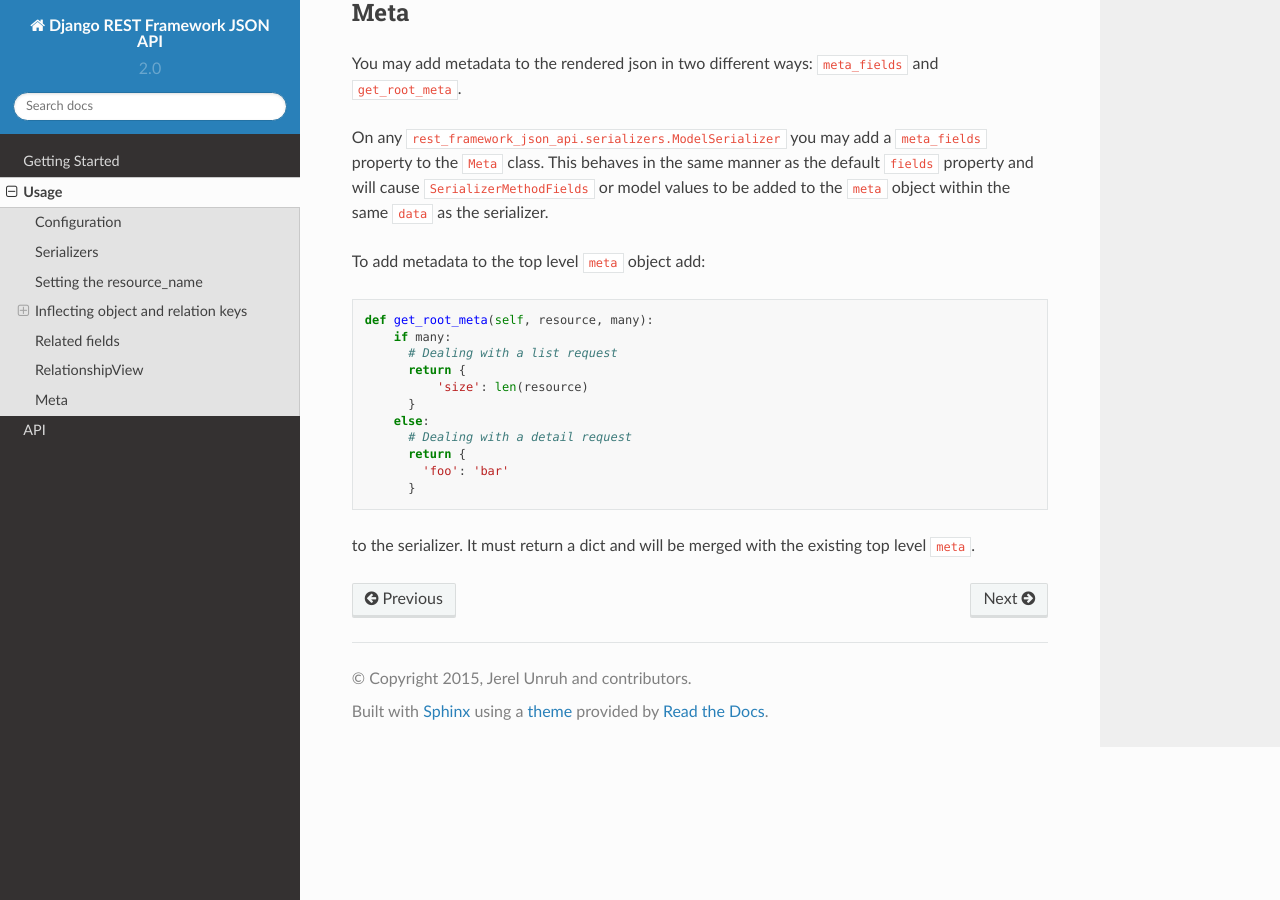
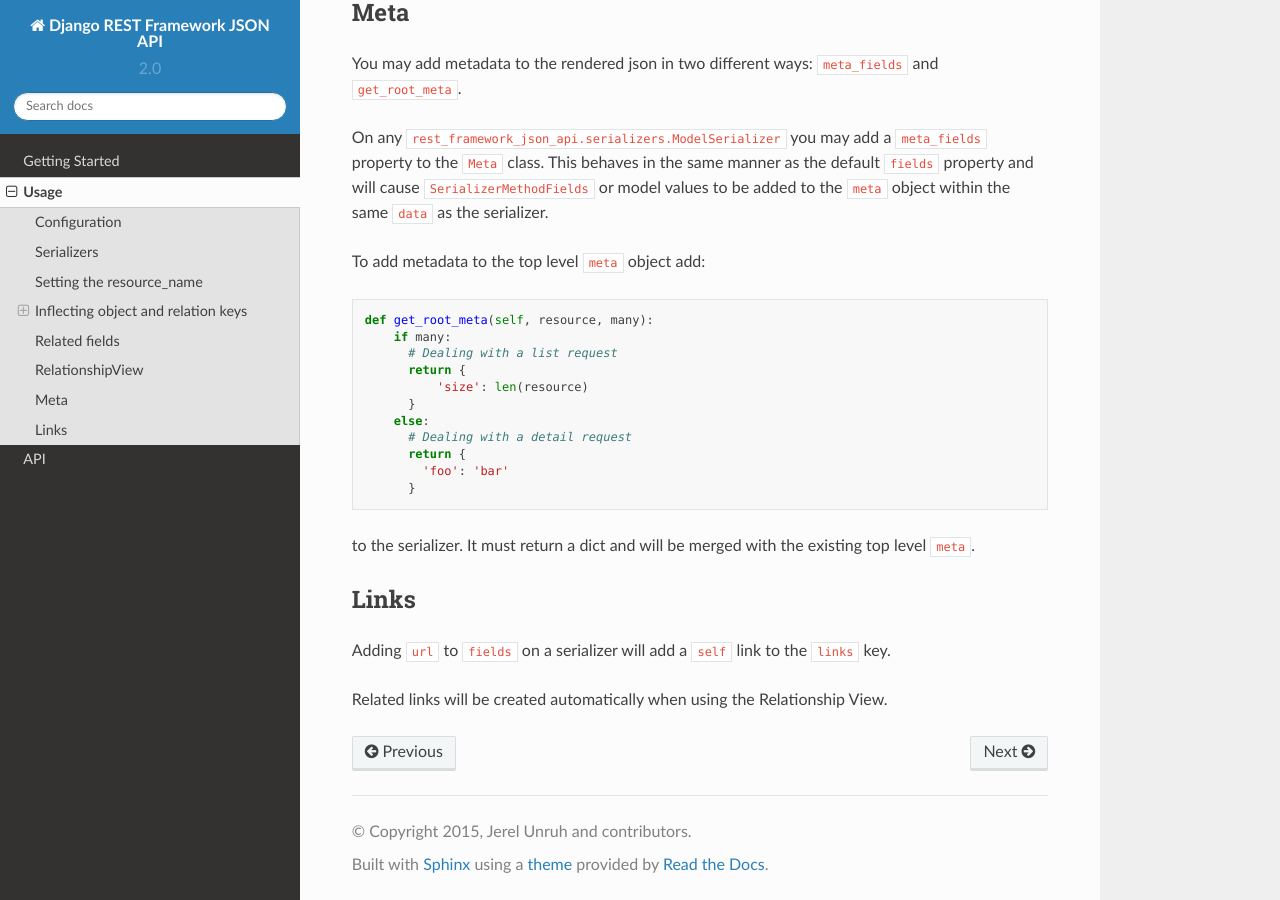
Before and after one commit to devm1023/DRF-json-api, a Sphinx documentation site: the page built from docs/usage.md, in a window 1280 px wide and 900 px high, scrolled down 7983 px. Built offline with Sphinx 7.4.7 and the Read the Docs theme 2.0.0, drawn with Linux system fonts in a browser that asks for light colours.

Commit message:
Added a note to docs about generating a self link.

````diff
--- a/docs/usage.md
+++ b/docs/usage.md
@@ -449,9 +449,14 @@ def get_root_meta(self, resource, many):
 ```
 to the serializer. It must return a dict and will be merged with the existing top level `meta`.
 
+### Links
+
+Adding `url` to `fields` on a serializer will add a `self` link to the `links` key.
+
+Related links will be created automatically when using the Relationship View.
+
 <!--
 ### Relationships
-### Links
 ### Included
 ### Errors
 -->
````
